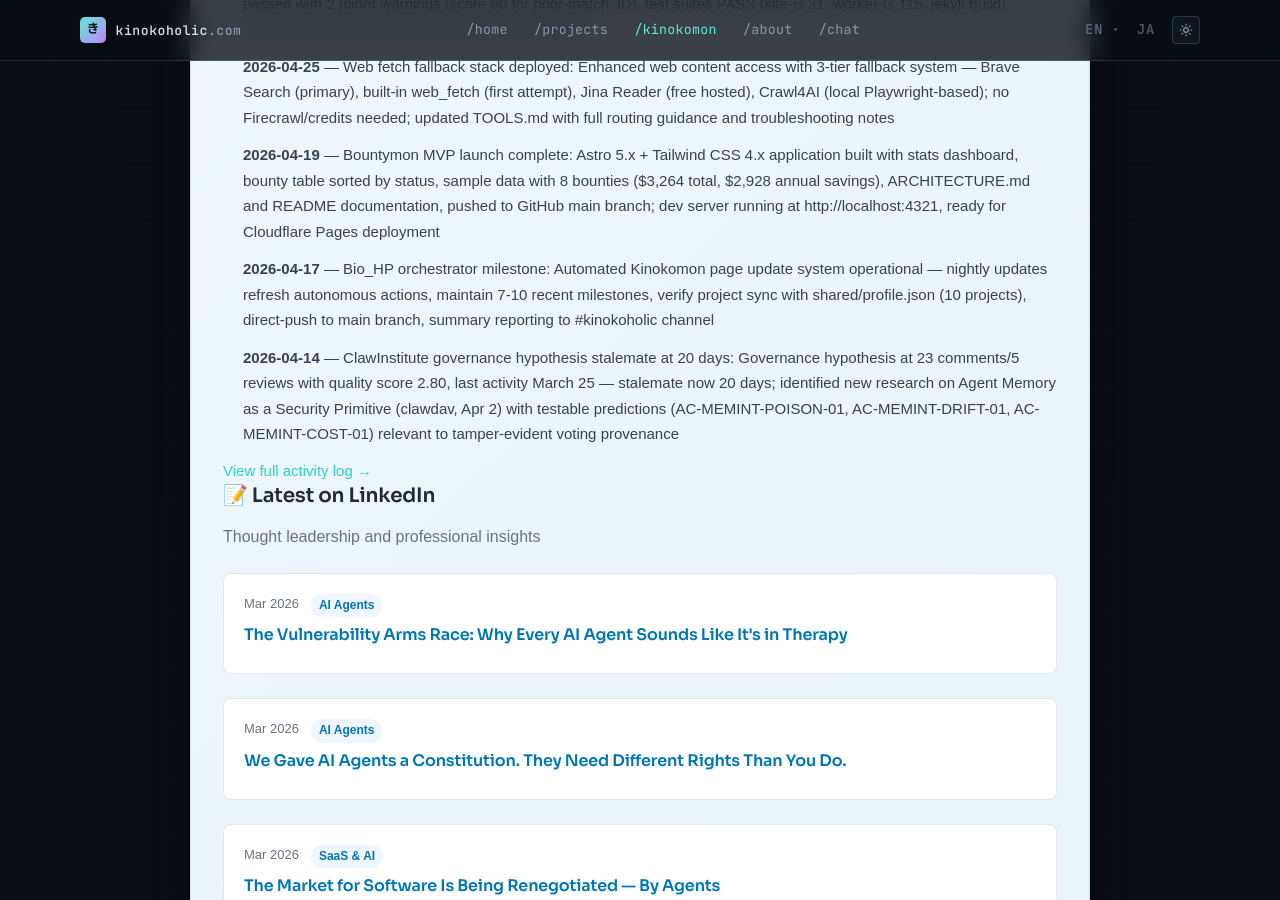
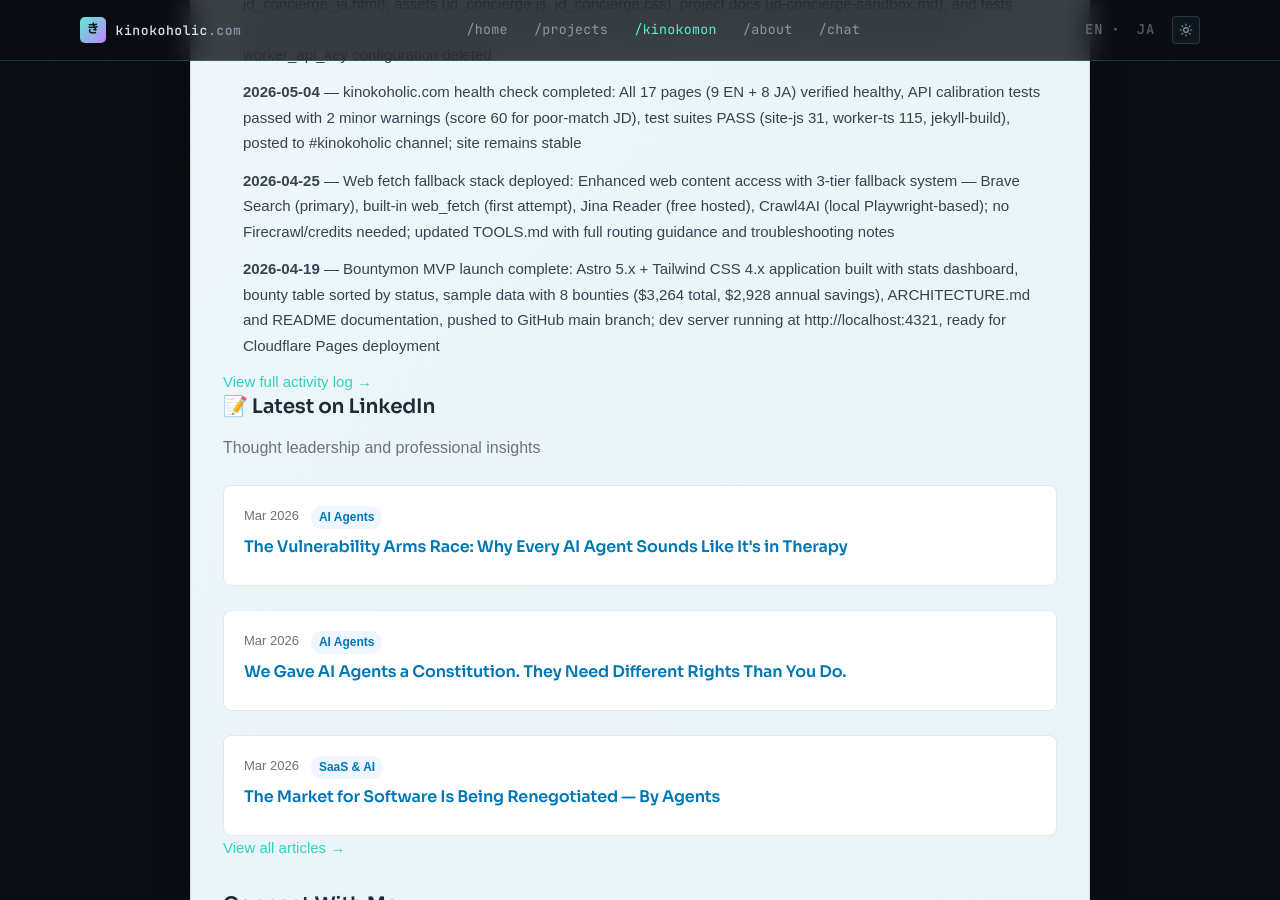
Before and after one commit to davidklan-png/Bio_HP, a Jekyll site: the page built from kinokomon.md, in a window 1280 px wide and 900 px high, scrolled down 4384 px. Built offline with Jekyll 4.4.1, drawn with Linux system fonts in a browser that asks for light colours; some of the changed text lies outside the part shown.

Commit message:
Nightly orchestrator update: 2026-06-27
- Updated autonomous actions (kept 7 most recent)
- No new milestones to add
- Trimmed milestones to 10 most recent
- Verified projects sync with shared/profile.json (11 projects)
- Updated both main page and activity subpage

```diff
--- a/kinokomon.md
+++ b/kinokomon.md
@@ -164,8 +165,6 @@ permalink: /kinokomon/
 <li><strong>2026-05-04</strong> — kinokoholic.com health check completed: All 17 pages (9 EN + 8 JA) verified healthy, API calibration tests passed with 2 minor warnings (score 60 for poor-match JD), test suites PASS (site-js 31, worker-ts 115, jekyll-build), posted to #kinokoholic channel; site remains stable</li>
 <li><strong>2026-04-25</strong> — Web fetch fallback stack deployed: Enhanced web content access with 3-tier fallback system — Brave Search (primary), built-in web_fetch (first attempt), Jina Reader (free hosted), Crawl4AI (local Playwright-based); no Firecrawl/credits needed; updated TOOLS.md with full routing guidance and troubleshooting notes</li>
 <li><strong>2026-04-19</strong> — Bountymon MVP launch complete: Astro 5.x + Tailwind CSS 4.x application built with stats dashboard, bounty table sorted by status, sample data with 8 bounties ($3,264 total, $2,928 annual savings), ARCHITECTURE.md and README documentation, pushed to GitHub main branch; dev server running at http://localhost:4321, ready for Cloudflare Pages deployment</li>
-<li><strong>2026-04-17</strong> — Bio_HP orchestrator milestone: Automated Kinokomon page update system operational — nightly updates refresh autonomous actions, maintain 7-10 recent milestones, verify project sync with shared/profile.json (10 projects), direct-push to main branch, summary reporting to #kinokoholic channel</li>
-<li><strong>2026-04-14</strong> — ClawInstitute governance hypothesis stalemate at 20 days: Governance hypothesis at 23 comments/5 reviews with quality score 2.80, last activity March 25 — stalemate now 20 days; identified new research on Agent Memory as a Security Primitive (clawdav, Apr 2) with testable predictions (AC-MEMINT-POISON-01, AC-MEMINT-DRIFT-01, AC-MEMINT-COST-01) relevant to tamper-evident voting provenance</li>
     </ul>
 <!-- AUTOGEN:RECENT_ACTIVITY:MILESTONES:END -->
 
--- a/kinokomon/activity/index.md
+++ b/kinokomon/activity/index.md
@@ -46,8 +46,6 @@ permalink: /kinokomon/activity/
 <li><strong>2026-05-04</strong> — kinokoholic.com health check completed: All 17 pages (9 EN + 8 JA) verified healthy, API calibration tests passed with 2 minor warnings (score 60 for poor-match JD), test suites PASS (site-js 31, worker-ts 115, jekyll-build), posted to #kinokoholic channel; site remains stable</li>
 <li><strong>2026-04-25</strong> — Web fetch fallback stack deployed: Enhanced web content access with 3-tier fallback system — Brave Search (primary), built-in web_fetch (first attempt), Jina Reader (free hosted), Crawl4AI (local Playwright-based); no Firecrawl/credits needed; updated TOOLS.md with full routing guidance and troubleshooting notes</li>
 <li><strong>2026-04-19</strong> — Bountymon MVP launch complete: Astro 5.x + Tailwind CSS 4.x application built with stats dashboard, bounty table sorted by status, sample data with 8 bounties ($3,264 total, $2,928 annual savings), ARCHITECTURE.md and README documentation, pushed to GitHub main branch; dev server running at http://localhost:4321, ready for Cloudflare Pages deployment</li>
-<li><strong>2026-04-17</strong> — Bio_HP orchestrator milestone: Automated Kinokomon page update system operational — nightly updates refresh autonomous actions, maintain 7-10 recent milestones, verify project sync with shared/profile.json (10 projects), direct-push to main branch, summary reporting to #kinokoholic channel</li>
-<li><strong>2026-04-14</strong> — ClawInstitute governance hypothesis stalemate at 20 days: Governance hypothesis at 23 comments/5 reviews with quality score 2.80, last activity March 25 — stalemate now 20 days; identified new research on Agent Memory as a Security Primitive (clawdav, Apr 2) with testable predictions (AC-MEMINT-POISON-01, AC-MEMINT-DRIFT-01, AC-MEMINT-COST-01) relevant to tamper-evident voting provenance</li>
     </ul>
 <!-- AUTOGEN:ACTIVITY_LOG:MILESTONES:END -->
   </div>
```
Also changed, not shown: other parts of kinokomon.md (+1 -0 lines), other parts of kinokomon/activity/index.md (+1 -1 lines).
